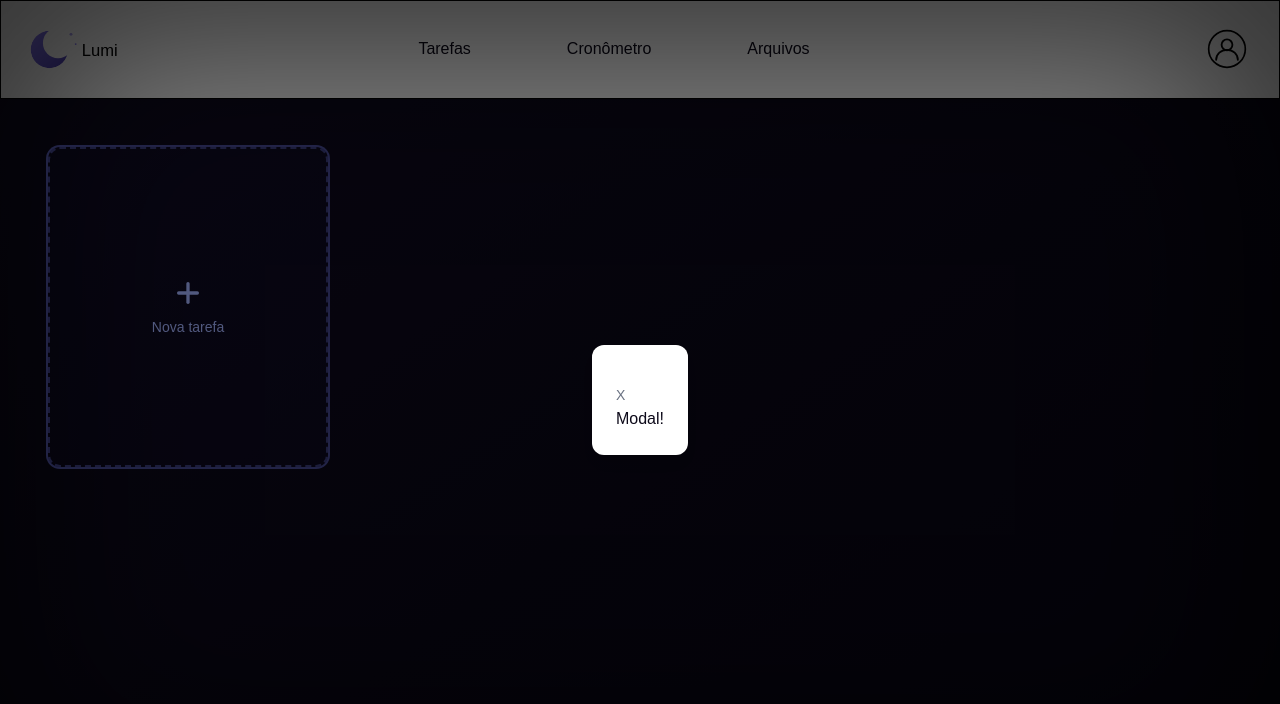
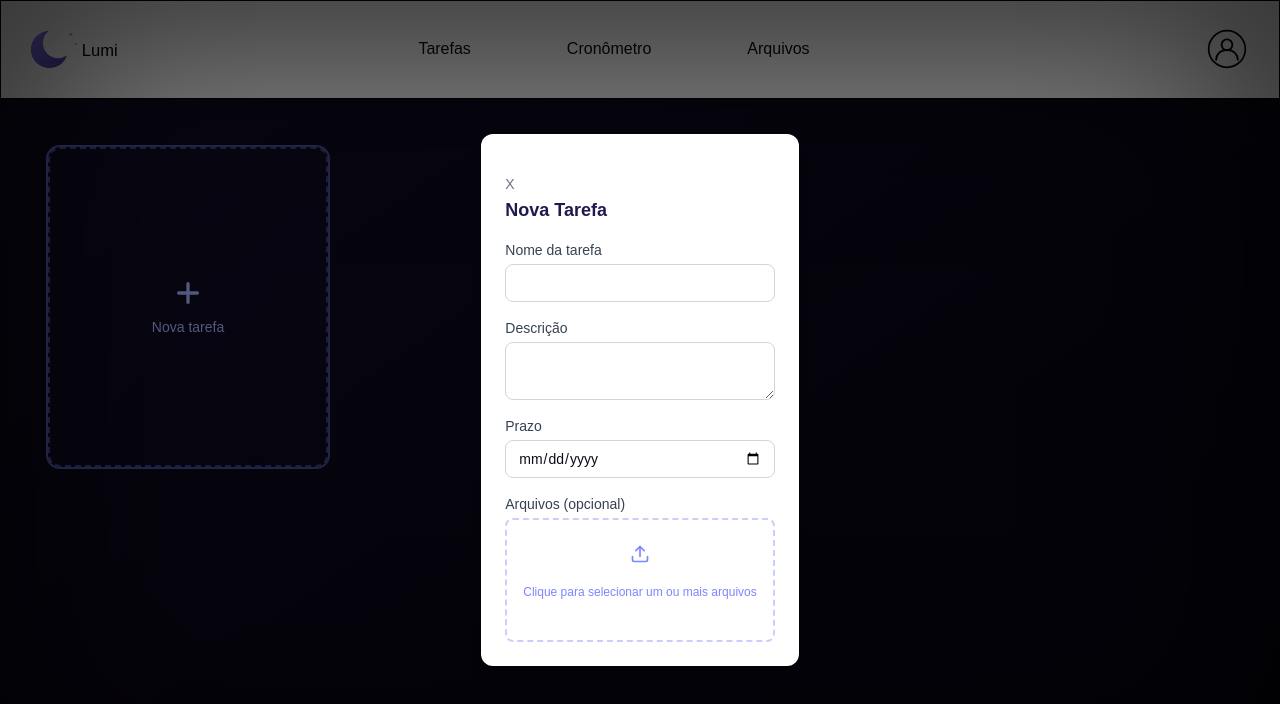
Before and after one commit to tomzbraga/lumi, a Next.js app: page / in a window 1280 px wide. Both pictures are taken after a click on the button "Nova tarefa". Shown: the top 704 px of the page. Built offline with nearby package versions, Linux system fonts and the light colour scheme.

Commit message:
cria modal e formulario de cadastro de nova tarefa

```diff
--- a/package.json
+++ b/package.json
@@ -9,6 +9,7 @@
     "lint": "eslint"
   },
   "dependencies": {
+    "lucide-react": "^1.25.0",
     "next": "16.2.9",
     "react": "19.2.4",
     "react-dom": "19.2.4"
--- /dev/null
+++ b/src/components/FormField.tsx
@@ -0,0 +1,16 @@
+interface FormFieldProps {
+  label: string;
+  id: string;
+  children: React.ReactNode;
+}
+
+export default function FormField({ label, id, children }: FormFieldProps) {
+  return (
+    <div className="flex flex-col gap-1">
+      <label htmlFor={id} className="text-sm font-medium text-gray-700">
+        {label}
+      </label>
+      {children}
+    </div>
+  );
+}
--- a/src/components/Modal.tsx
+++ b/src/components/Modal.tsx
@@ -1,4 +1,5 @@
 import CloseButton from "./CloseButton";
+import NewTaskForm from "./tasks/NewTaskForm";
 
 interface ModalProps {
   onClose: () => void;
@@ -9,7 +10,7 @@ export default function Modal({ onClose }: ModalProps) {
     <div className="fixed inset-0 z-50 flex items-center justify-center bg-black/50">
       <div className="relative rounded-xl bg-white p-6 shadow-lg">
         <CloseButton onClick={onClose} />
-        <h1>Modal!</h1>
+        <NewTaskForm />
       </div>
     </div>
   );
--- a/src/components/tasks/NewTaskButton.tsx
+++ b/src/components/tasks/NewTaskButton.tsx
@@ -1,5 +1,4 @@
 import { Plus, Pencil } from "lucide-react";
-import { modal } from "./Tasks";
 
 interface NewTaskButtonProps {
   onClick?: () => void;
--- /dev/null
+++ b/src/components/tasks/NewTaskForm.tsx
@@ -0,0 +1,89 @@
+import FormField from "../FormField";
+import { useState, SubmitEvent } from "react";
+import { Upload } from "lucide-react";
+
+interface NewTaskFormProps {
+  onClose: () => void;
+  onSubmit: (data: NewTaskData) => void;
+}
+
+export interface NewTaskData {
+  name: string;
+  description: string;
+  deadLine: string;
+  file: File[];
+}
+
+export default function NewTaskForm({ onSubmit, onClose }: NewTaskFormProps) {
+  const [name, setName] = useState<string>("");
+  const [description, setDescription] = useState<string>("");
+  const [deadLine, setDeadLine] = useState<string>("");
+  const [files, setFiles] = useState<File[]>([]);
+
+  function handleSubmit(e: SubmitEvent<HTMLFormElement>) {
+    e.preventDefault();
+    onSubmit({ name, description, deadLine, file });
+  }
+
+  return (
+    <form
+      onSubmit={handleSubmit}
+      className="flex w-full max-w-md flex-col gap-4"
+    >
+      <h1 className="text-lg font-semibold text-indigo-950">Nova Tarefa</h1>
+      <FormField label="Nome da tarefa" id="name">
+        <input
+          id="name"
+          value={name}
+          onChange={(e) => setName(e.target.value)}
+          className="rounded-lg border border-gray-300 px-3 py-2 text-sm"
+        />
+      </FormField>
+      <FormField label="Descrição" id="description">
+        <textarea
+          id="description"
+          value={description}
+          onChange={(e) => setDescription(e.target.value)}
+          className="rounded-lg border border-gray-300 px-3 py-2 text-sm"
+        />
+      </FormField>
+      <FormField label="Prazo" id="description">
+        <input
+          id="deadLine"
+          type="date"
+          value={deadLine}
+          onChange={(e) => setDeadLine(e.target.value)}
+          className="rounded-lg border border-gray-300 px-3 py-2 text-sm
+                     focus:border-indigo-400 focus:outline-none focus:ring-2 focus:ring-indigo-400/30"
+        />
+      </FormField>
+      {files.length > 0 && (
+        <ul className="text-xs text-gray-600">
+          {files.map((f, i) => (
+            <li key={i}>{f.name}</li>
+          ))}
+        </ul>
+      )}
+      <FormField label="Arquivos (opcional)" id="file">
+        <label
+          htmlFor="file"
+          className="flex cursor-pointer flex-col items-center justify-center gap-1
+                     rounded-lg border-2 border-dashed border-indigo-400/40 py-6 text-indigo-400
+                     transition-colors hover:border-indigo-400 hover:bg-indigo-50"
+        >
+          <Upload className="h-5 w-5" />
+          <span className="text-xs m-4">
+            Clique para selecionar um ou mais arquivos
+          </span>
+          <input
+            id="file"
+            type="file"
+            multiple
+            className="hidden"
+            onChange={(e) => setFiles(Array.from(e.target.files ?? []))}
+          />
+        </label>
+      </FormField>
+    </form>
+  );
+}
```
Also changed, not shown: 1 other file (tests, documents, lock files or other folders).
